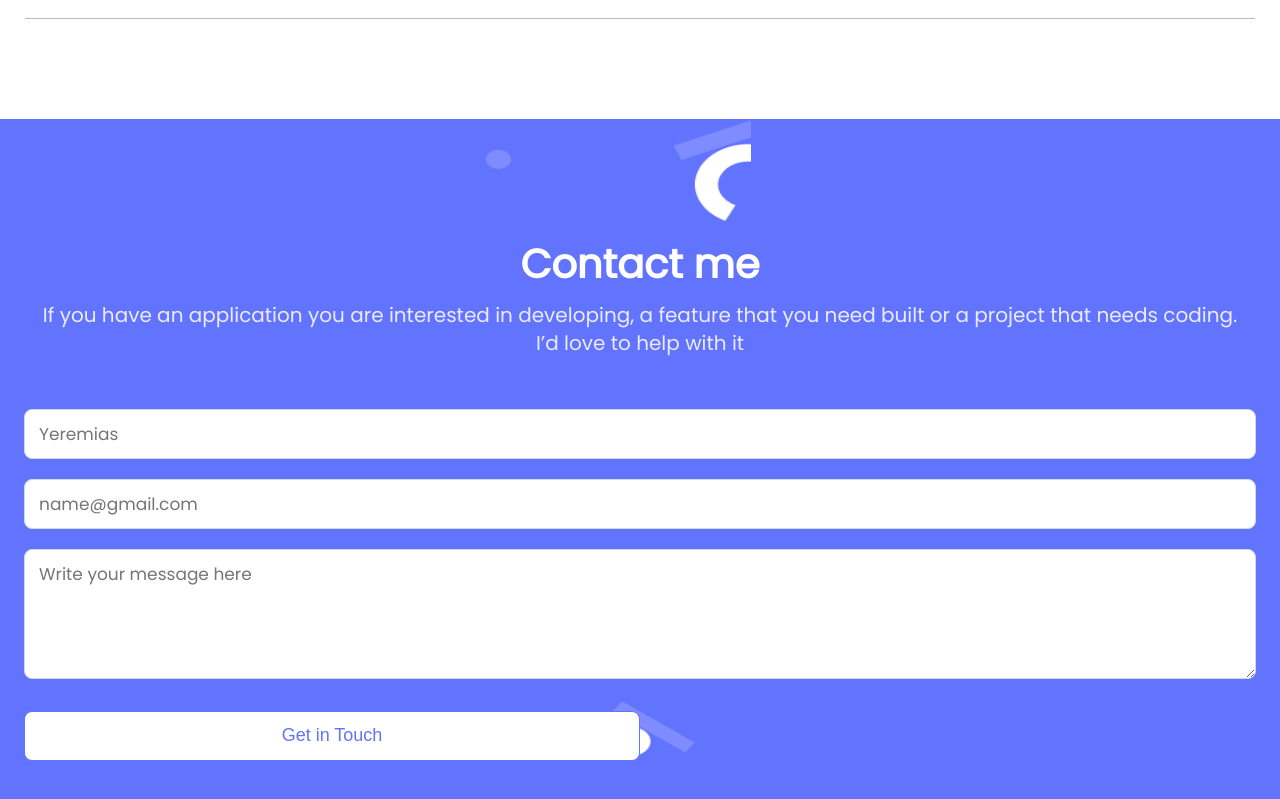
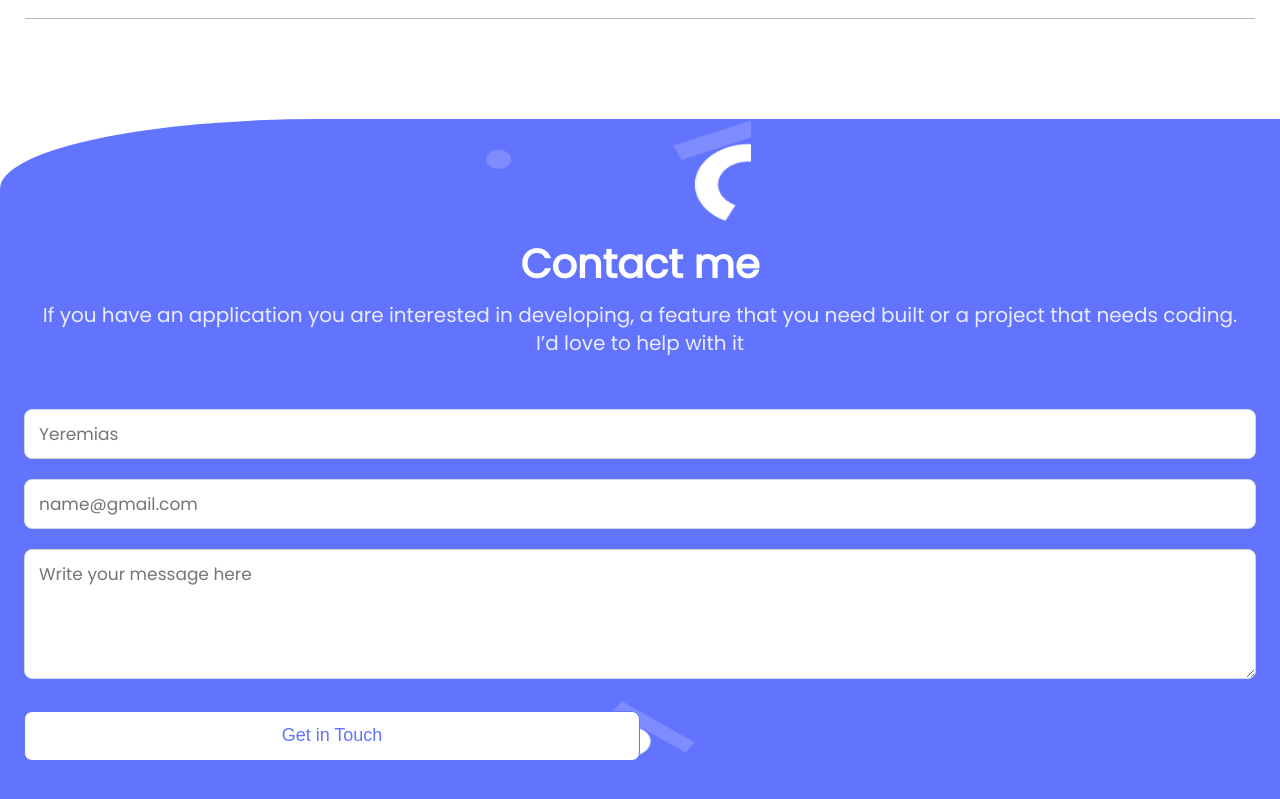
Before and after one commit to simplegoose/portfolio-project, a website: page index.html in a window 1280 px wide. Shown: the part 6851-7650 px from the top of the page. Drawn offline with Linux system fonts and the light colour scheme.

Commit message:
Add border radius to contact_wrapper

```diff
--- a/css/style.css
+++ b/css/style.css
@@ -380,6 +380,7 @@ body {
 }
 
 .contact_wrapper {
+  border-top-left-radius: 25% 10%;
   display: flex;
   flex-direction: column;
   gap: 12px;
```
